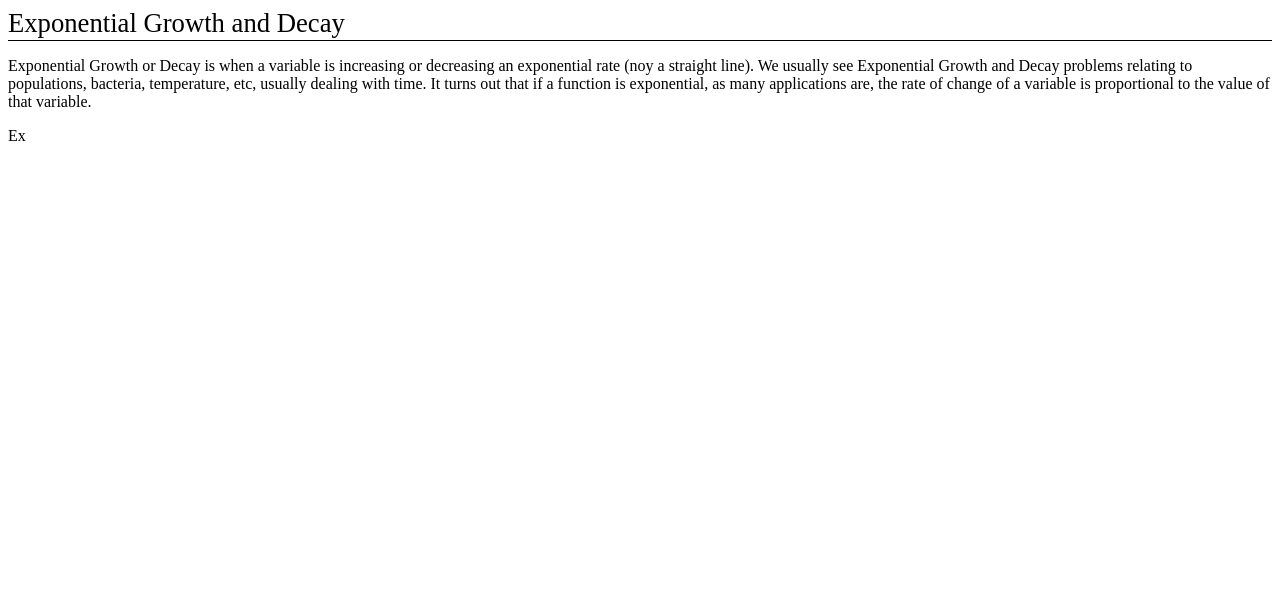
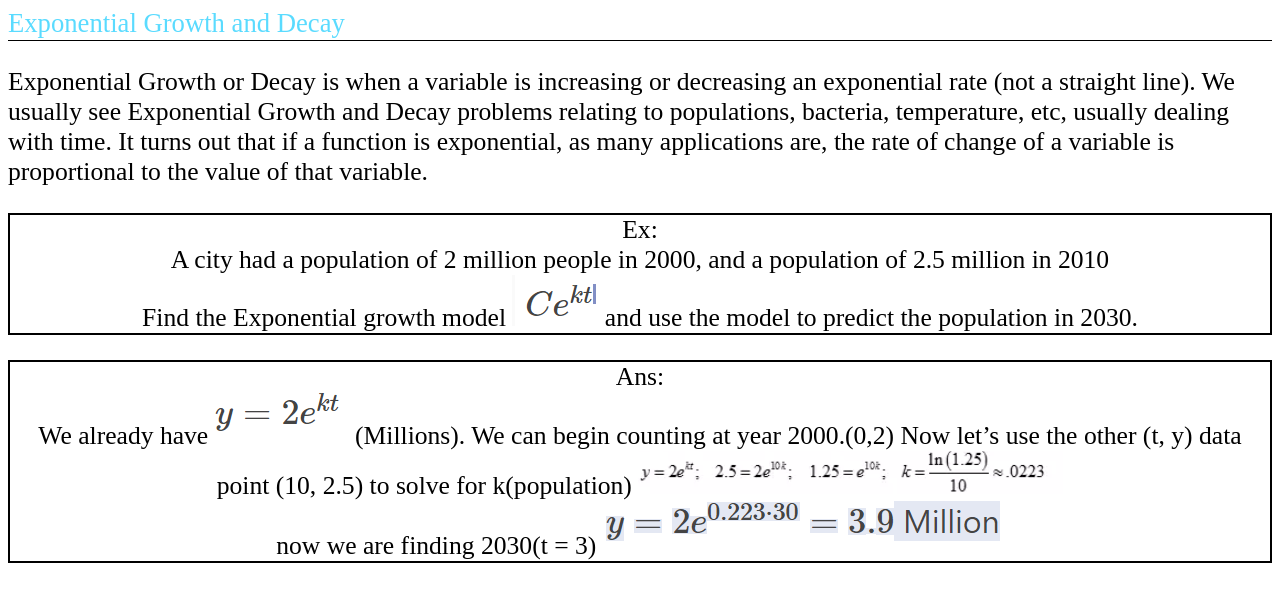
Before and after one commit to ngarcia158/CalcWebsite, a plain HTML site: page mainScreens/appetizers.html in a window 1280 px wide. Drawn offline with Linux system fonts and the light colour scheme.

Commit message:
Finished question one

```diff
--- a/mainScreens/appetizers.html
+++ b/mainScreens/appetizers.html
@@ -20,7 +20,7 @@ div.WordSection1
 	margin-top: 0in;
 	margin-bottom: .0001pt;
 	padding: 0in;
-	color: black	;
+	color: #5ADBFF	;
 }
 p.Item
 	{margin-top:8.0pt;
@@ -77,7 +77,16 @@ p.ItemL23Prices
 	margin-bottom: .0001pt;
 	color: black;
 }
-
+p{
+	font-size: 2vw;
+}
+p#one{
+	text-align: center;
+	border: 2px solid black;
+}
+section{
+	width: 100%;
+}
 </style>
 <base target="_self" />
 </head>
@@ -93,13 +102,21 @@ p.ItemL23Prices
 
 <section>
 	<p>
-		Exponential Growth or Decay is when a variable is increasing or decreasing an exponential rate (noy a straight line).
+		Exponential Growth or Decay is when a variable is increasing or decreasing an exponential rate (not a straight line).
 		We usually see Exponential Growth and Decay problems relating to populations, bacteria, temperature, etc, usually dealing with time.
 		It turns out that if a function is exponential, as many applications are, the rate of change of a variable is proportional to the value of that variable.
 	</p>
 
-	Ex
-	<img />
+	<p id="one">
+		Ex:<br/>A city had a population of 2 million people in 2000, and a population of 2.5 million in 2010 <br/> Find the Exponential growth model <img src="something.PNG"/>
+		and use the model to predict the population in 2030.
+	</p>
+	<p id="one">
+		Ans:<br/>We already have <img src="part1.PNG" /> (Millions). We can begin counting at year 2000.(0,2)
+		Now let’s use the other (t, y) data point (10, 2.5) to solve for k(population)
+		<img src="answertoquest.PNG" /><br/>
+		now we are finding 2030(t = 3) <img src="answertoquest2.PNG" />
+	</p>
 </section>
 </body>
 
```
Also changed, not shown: mainScreens/Exponentialfunction.png (added), mainScreens/answer11.PNG (added), mainScreens/answertoquest.PNG (added), mainScreens/answertoquest2.PNG (added), mainScreens/part1.PNG (added), mainScreens/question11.PNG (added), mainScreens/something.PNG (added).
